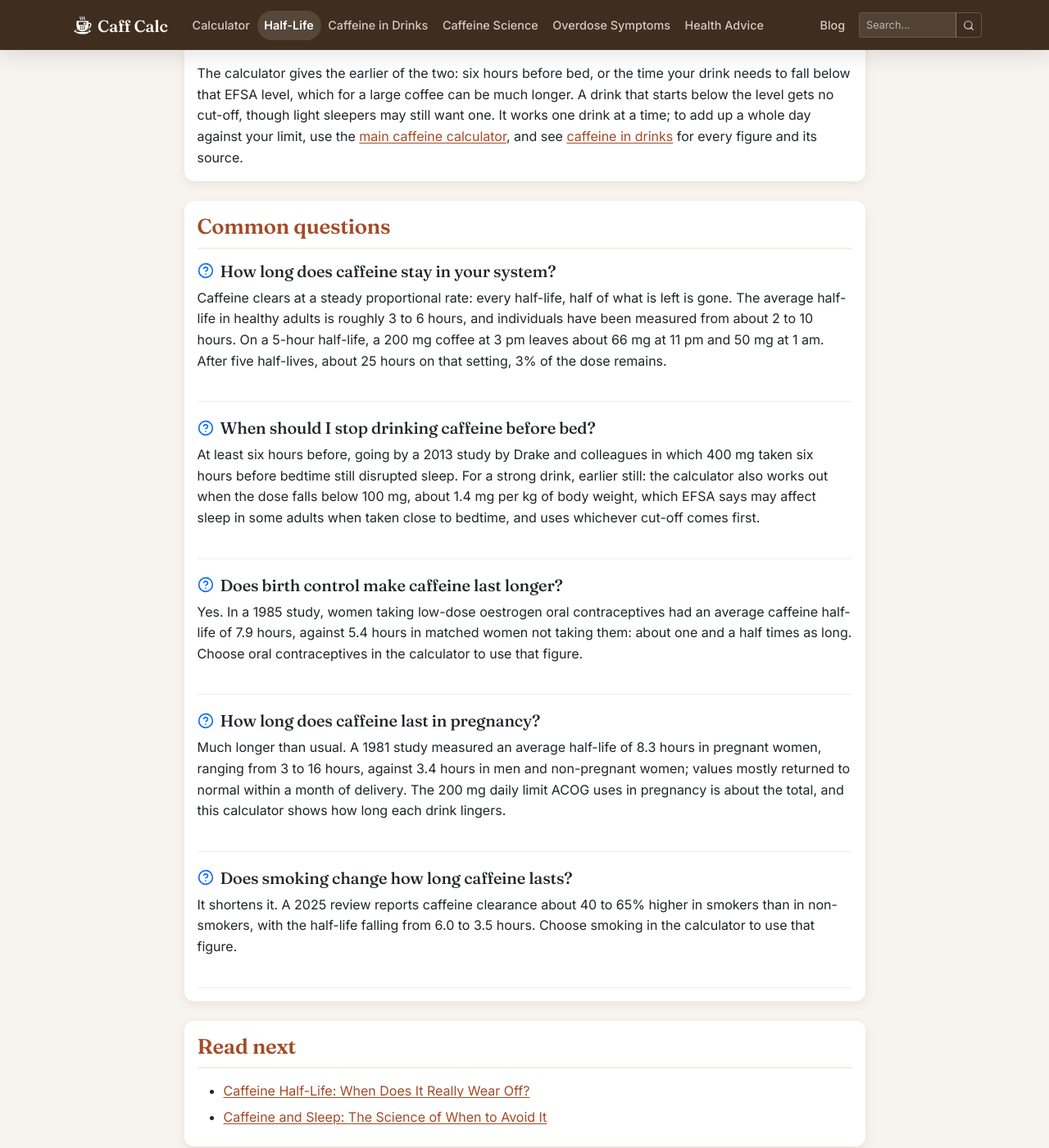
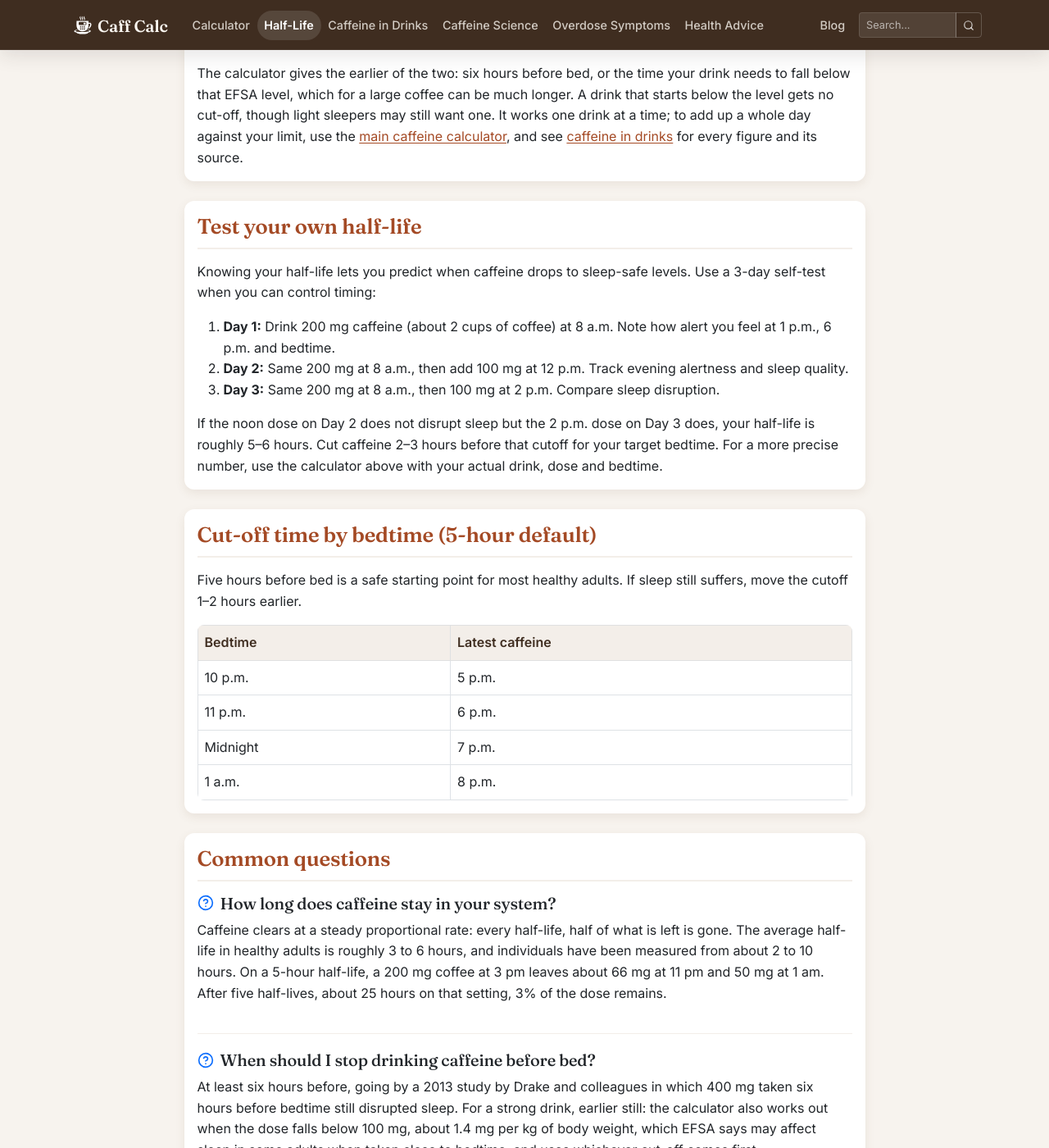
Before and after one commit to IUshakovsky/caff-calc, a Jekyll site: the page built from _pages/half-life.html, in a window 1280 px wide and 1400 px high, scrolled down 2128 px. Shown: the whole window at 82% size. Built offline with Jekyll 4.4.1, drawn with Linux system fonts in a browser that asks for light colours; comment, search, counter and statistics services are not loaded.

Commit message:
D-P2: consolidate the half-life sleep post into the /half-life/ tool.
- Add redirect_to: /half-life/ to the post so both its old and new URLs redirect to the tool.
- Move the genuinely useful unique content (3-day self-test and cut-off table by bedtime) onto the /half-life/ page.
- Remove the self-referential Read next link from the tool page.

Generated with [Devin](https://devin.ai)

Co-Authored-By: Devin <158243242+devin-ai-integration[bot]@users.noreply.github.com>

```diff
--- a/_pages/half-life.html
+++ b/_pages/half-life.html
@@ -27,7 +27,6 @@ faq:
   front matter above, which _includes/schema.html also emits as FAQPage markup,
   alongside WebApplication markup triggered by web_app_name.
 {%- endcomment -%}
-{%- assign half_life_post = site.posts | where: "slug", "caffeine-half-life-sleep" | first -%}
 {%- assign sleep_post = site.posts | where: "slug", "caffeine-sleep-timing" | first -%}
 
 <div class="content-page">
@@ -246,6 +245,35 @@ faq:
 
       <div class="card mb-4">
         <div class="card-body">
+          <h2 class="card-title">Test your own half-life</h2>
+          <p>Knowing your half-life lets you predict when caffeine drops to sleep-safe levels. Use a 3-day self-test when you can control timing:</p>
+          <ol>
+            <li><strong>Day 1:</strong> Drink 200 mg caffeine (about 2 cups of coffee) at 8 a.m. Note how alert you feel at 1 p.m., 6 p.m. and bedtime.</li>
+            <li><strong>Day 2:</strong> Same 200 mg at 8 a.m., then add 100 mg at 12 p.m. Track evening alertness and sleep quality.</li>
+            <li><strong>Day 3:</strong> Same 200 mg at 8 a.m., then 100 mg at 2 p.m. Compare sleep disruption.</li>
+          </ol>
+          <p class="mb-0">If the noon dose on Day 2 does not disrupt sleep but the 2 p.m. dose on Day 3 does, your half-life is roughly 5–6 hours. Cut caffeine 2–3 hours before that cutoff for your target bedtime. For a more precise number, use the calculator above with your actual drink, dose and bedtime.</p>
+        </div>
+      </div>
+
+      <div class="card mb-4">
+        <div class="card-body">
+          <h2 class="card-title">Cut-off time by bedtime (5-hour default)</h2>
+          <p>Five hours before bed is a safe starting point for most healthy adults. If sleep still suffers, move the cutoff 1–2 hours earlier.</p>
+          <table class="table table-bordered align-middle mb-0">
+            <thead class="table-light"><tr><th scope="col">Bedtime</th><th scope="col">Latest caffeine</th></tr></thead>
+            <tbody>
+              <tr><td>10 p.m.</td><td>5 p.m.</td></tr>
+              <tr><td>11 p.m.</td><td>6 p.m.</td></tr>
+              <tr><td>Midnight</td><td>7 p.m.</td></tr>
+              <tr><td>1 a.m.</td><td>8 p.m.</td></tr>
+            </tbody>
+          </table>
+        </div>
+      </div>
+
+      <div class="card mb-4">
+        <div class="card-body">
           <h2 class="card-title">Common questions</h2>
           {% for item in page.faq %}
           <div class="faq-item{% if forloop.last %} mb-0{% endif %}">
@@ -256,13 +284,12 @@ faq:
         </div>
       </div>
 
-      {%- if half_life_post or sleep_post %}
+      {%- if sleep_post %}
       <div class="card mb-4">
         <div class="card-body">
           <h2 class="card-title">Read next</h2>
           <ul class="mb-0">
-            {%- if half_life_post %}<li><a href="{{ half_life_post.url | relative_url }}">{{ half_life_post.title }}</a></li>{% endif %}
-            {%- if sleep_post %}<li><a href="{{ sleep_post.url | relative_url }}">{{ sleep_post.title }}</a></li>{% endif %}
+            <li><a href="{{ sleep_post.url | relative_url }}">{{ sleep_post.title }}</a></li>
           </ul>
         </div>
       </div>
```
Also changed, not shown: _posts/2025-10-31-caffeine-half-life-sleep.md (+1 -0 lines).
